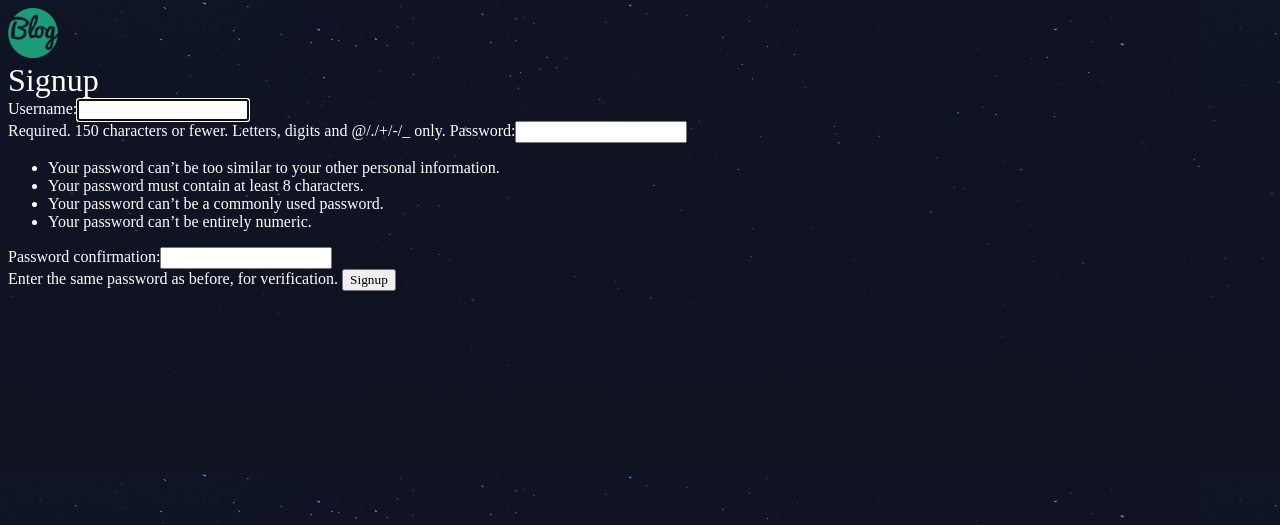
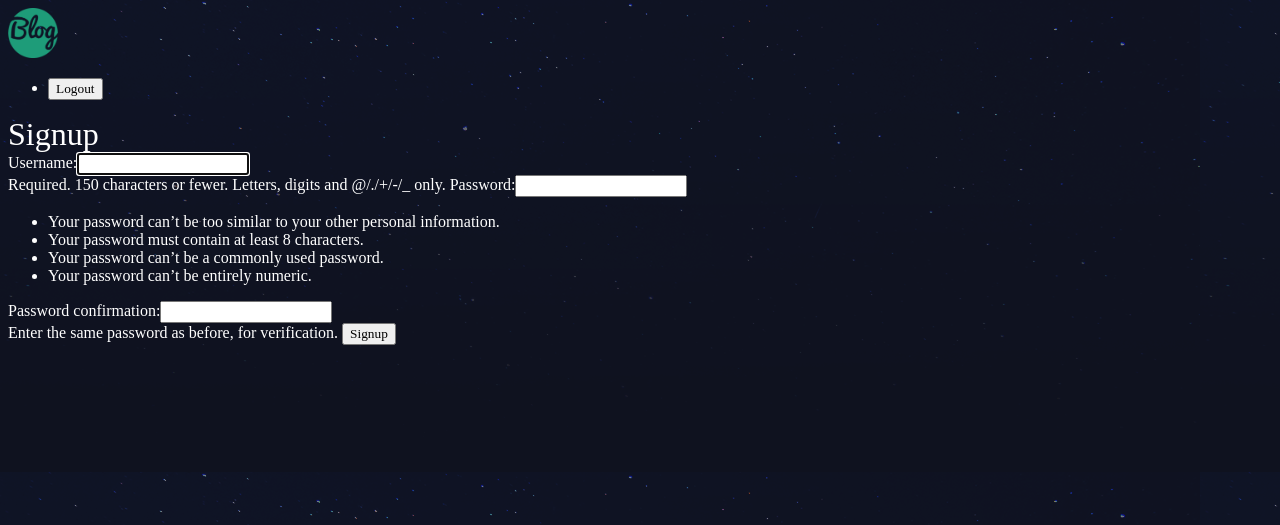
Before and after one commit to muhammedMoussa/jangoblog, a Django app: page /accounts/signup in a window 1280 px wide. Shown: the top 525 px of the page. Run offline with Django 3.2, Linux system fonts and the light colour scheme.

Commit message:
added logout method

```diff
--- a/accounts/urls.py
+++ b/accounts/urls.py
@@ -3,5 +3,6 @@ from . import views
 
 urlpatterns = [
     path('/signup', views.signup_view, name='signup'),
-    path('/login', views.login_view, name='login')
+    path('/login', views.login_view, name='login'),
+    path('/logout/', views.logout_view, name='logout')
 ]
--- a/accounts/views.py
+++ b/accounts/views.py
@@ -1,6 +1,6 @@
 from django.shortcuts import render, redirect
 from django.contrib.auth.forms import UserCreationForm, AuthenticationForm
-from django.contrib.auth import login
+from django.contrib.auth import login, logout
 
 def signup_view(request):
     if request.method == 'POST':
@@ -23,3 +23,8 @@ def login_view(request):
     else:
         form = AuthenticationForm()
     return render(request, 'accounts/login.html', { 'form': form })
+
+def logout_view(request):
+    if request.method == 'POST':
+        logout(request)
+        return redirect('list')
--- a/templates/base_layout.html
+++ b/templates/base_layout.html
@@ -13,6 +13,16 @@
         <a href="{% url 'list' %}">
             <img src="{% static 'logo.png' %}" alt="logo" width="50" height="50">
         </a>
+        <nav>
+            <ul>
+                <li>
+                    <form action="{% url 'logout' %}" method="POST" class="logout-link">
+                        {% csrf_token %}
+                        <button type="submit">Logout</button>
+                    </form>
+                </li>
+            </ul>
+        </nav>
         {% block content %}
         {% endblock %}
     </div>
```
Also changed, not shown: db.sqlite3.
